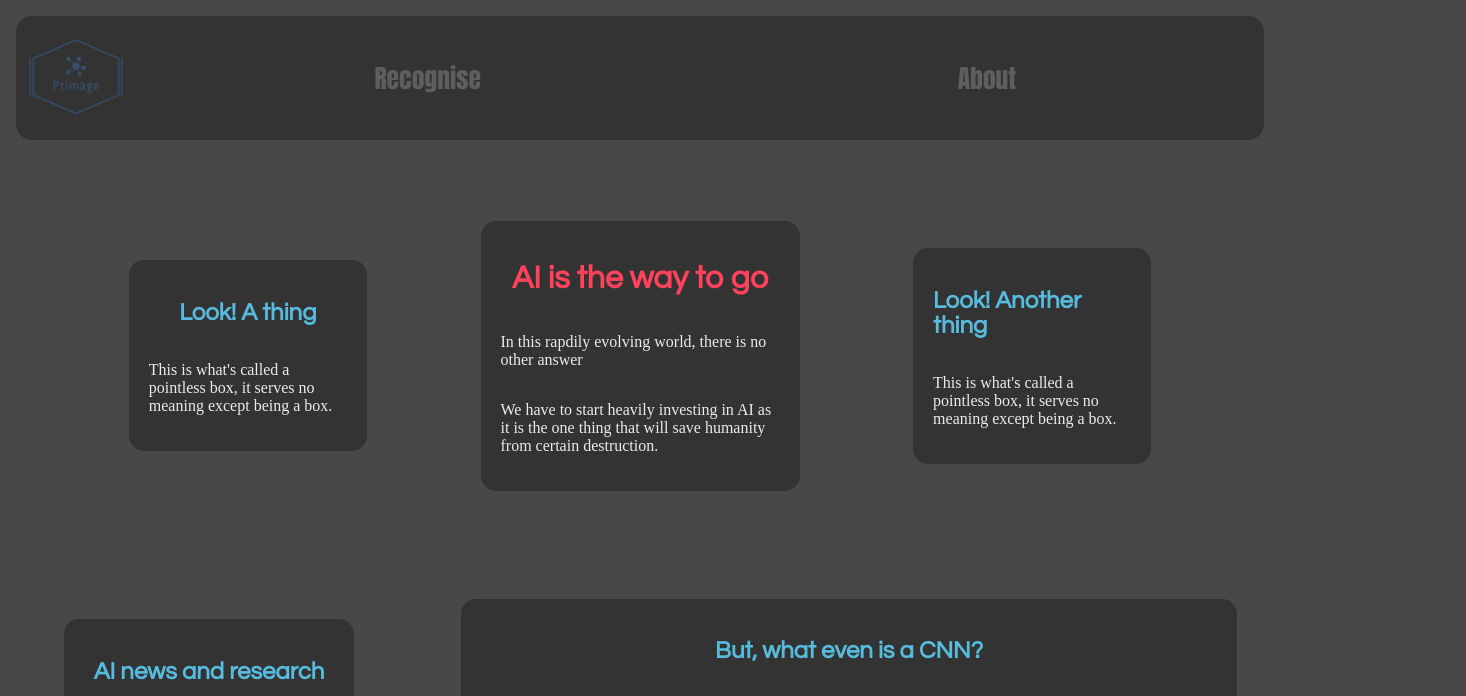
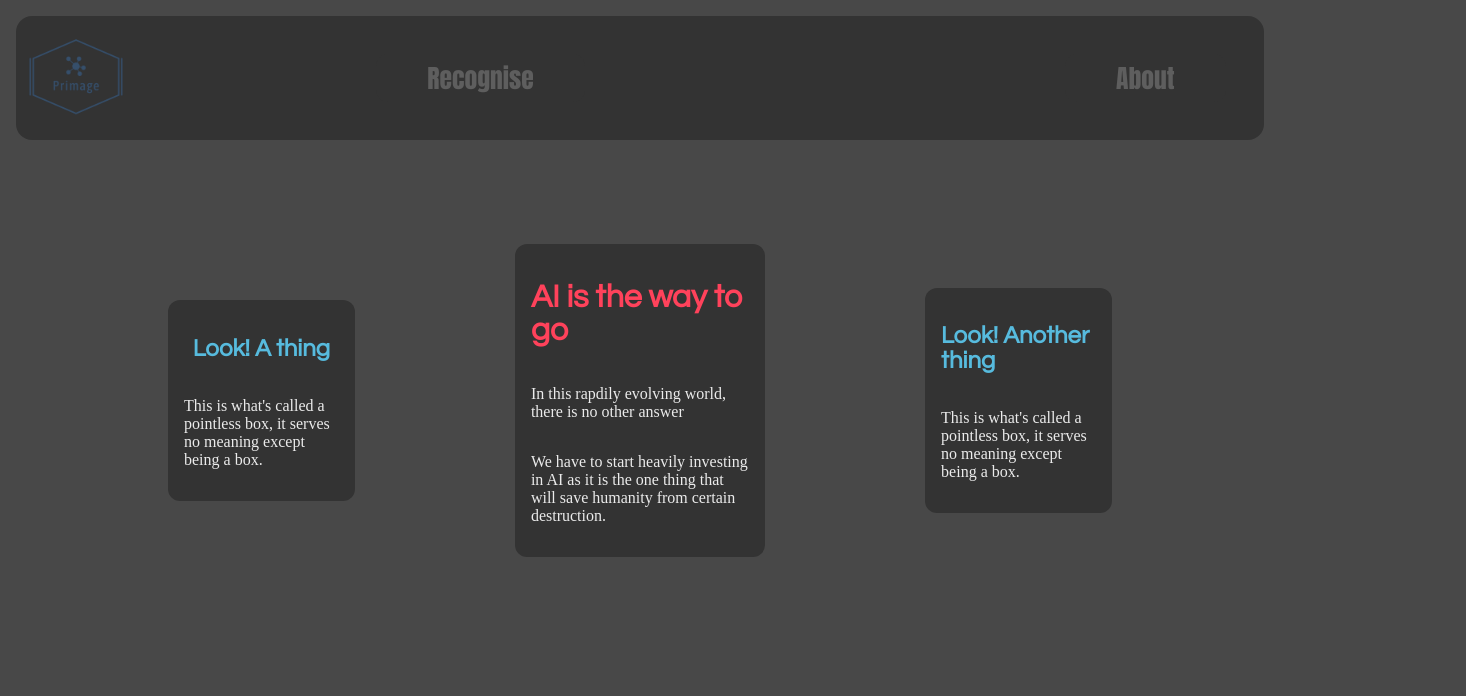
Before and after one commit to Qupergo/CompanySite, a plain HTML site: page index.html in a window 1280 px wide. Shown: the top 696 px of the page, 1466 px wide, since content can reach past the window. Drawn offline with Linux system fonts and the light colour scheme.

Commit message:
Made everything use vh

```diff
--- a/style.css
+++ b/style.css
@@ -6,7 +6,8 @@ body {
 header {
   display:flex;
   flex-direction: column;
-
+  align-items: center;
+  flex-wrap: wrap;
   background-color:#333333;
   margin:2vh;
   border-radius:2vh;
@@ -22,8 +23,8 @@ nav {
 button {
   color:#364F6B;
   font-family:"sans serif";
-  margin-left:15%;
-  margin-right:15%;
+  margin-left:30vh;
+  margin-right:30vh;
   margin-top:3vh;
   margin-bottom:3vh;
   background:#333333;
@@ -136,8 +137,8 @@ button:active {
   flex-direction: row;
   align-items: center;
   padding: 1vh;
-  margin-left: 5%;
-  margin-right: 5%;
+  margin-left: 10vh;
+  margin-right: 10vh;
 }
 
 .slogan {
@@ -147,13 +148,13 @@ button:active {
 
 .box {
   color: #ebebeb;
-  border-radius: 15px;
+  border-radius: 1.5vh;
   display:flex;
   flex-direction: column;
   align-items: center;
   background: #333333;
-  padding: 20px;
-  margin: 5%;
+  padding: 2vh;
+  margin: 10vh;
 }
 
 
```
Also changed, not shown: recognise.html (+1 -1 lines).
